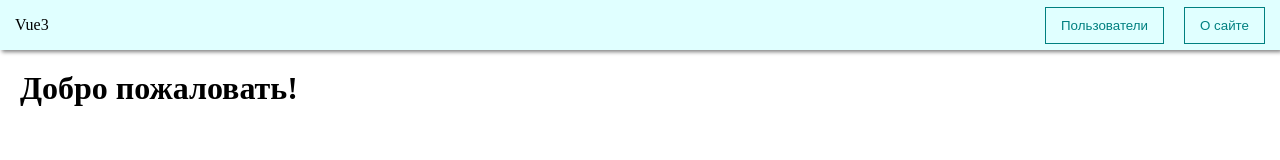
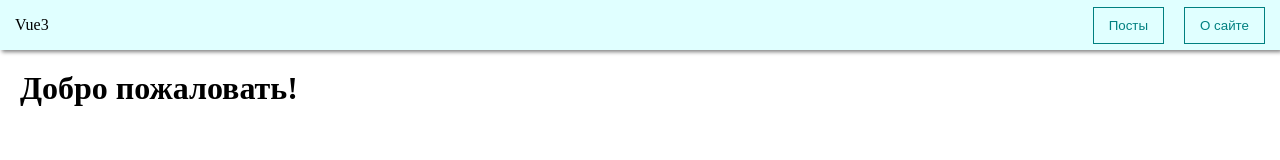
Before and after one commit to M4XPRD/Vue_playground, a Vue app in the folder project/: page / in a window 1280 px wide. Shown: the top 160 px of the page. Built offline with nearby package versions, Linux system fonts and the light colour scheme.

Commit message:
Small name fix

```diff
--- a/project/src/components/NavigationBar.vue
+++ b/project/src/components/NavigationBar.vue
@@ -2,7 +2,7 @@
   <div class="navbar">
     <div @click="$router.push('/')">Vue3</div>
     <div class="navbar-buttons">
-      <my-button @click="$router.push('/posts')">Пользователи</my-button>
+      <my-button @click="$router.push('/posts')">Посты</my-button>
       <my-button @click="$router.push('/about')" style="margin-left: 20px;">О сайте</my-button>
     </div>
   </div>
```
